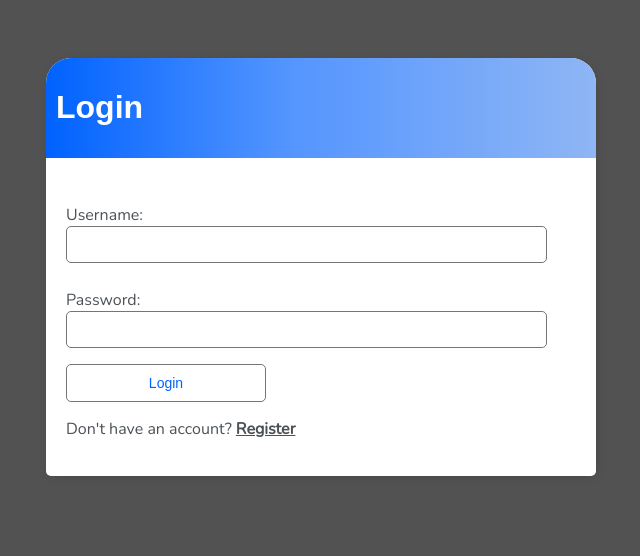
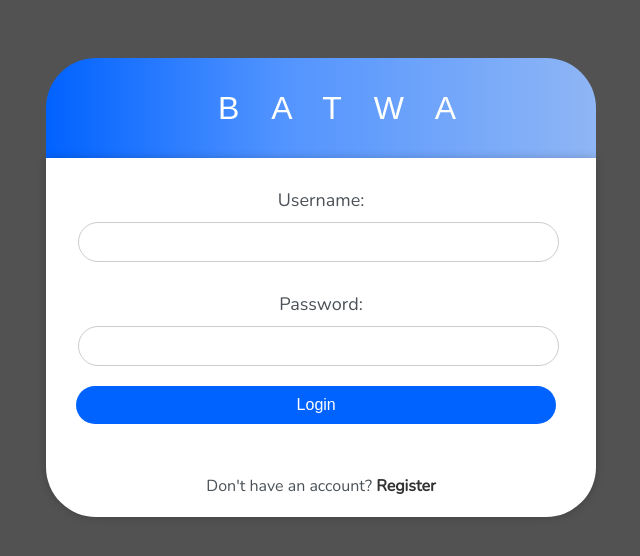
Before and after one commit to batwa-org/batwa, a Django app: page /login/ in a window 1280 px wide. Shown: the top 556 px of the page, without its empty margins (319-959 px from the left). Run offline with Django 3.2, Linux system fonts and the light colour scheme.

Commit message:
Update login.html

```diff
--- a/base/templates/base/login.html
+++ b/base/templates/base/login.html
@@ -1,8 +1,115 @@
 {% extends 'base/main.html' %}
 {% block content %}
 
+<style>
+/* Header bar */
+
+body {
+    background-color: #525252;
+}
+
+.container{
+    background-color: #7a7a7a;
+    max-height: 0;
+
+}
+
+.header-bar {
+    background:  linear-gradient(90deg, #0062FF 0%, #5294ff 43%, #8fb6f5 100%);
+    color: #fff;
+    display: flex;
+    align-items: center;
+    justify-content: center;
+    height: 80px;
+    border-radius: 50px 50px 0px 0px;
+
+
+  }
+
+  .header-bar h1 {
+    margin: 0;
+    font-size: 32px;
+    letter-spacing: 2rem;
+    padding-left: 2em;
+    font-weight: lighter;
+
+  }
+
+  /* Card body */
+  .card-body {
+    background-color: #fff;
+    margin: 50px auto;
+    margin-top: 0px;
+    max-width: 550px;
+    box-shadow: 0px 0px 10px rgba(0, 0, 0, 0.2);
+    border-radius: 0px 0px 50px 50px;
+
+
+  }
+
+  .card-body form {
+    display: flex;
+    flex-direction: column;
+  }
+
+  .card-body label {
+    font-size: 18px;
+    margin-bottom: 10px;
+  }
+
+  .card-body input[type="text"], .card-body input[type="password"] {
+    padding: 10px;
+    border: 1px solid #ccc;
+    border-radius: 50px;
+    font-size: 16px;
+    margin-bottom: 20px;
+
+  }
+
+  .card-body input[type="submit"] {
+    background-color: #333;
+    color: #fff;
+    padding: 10px;
+    border: none;
+    font-size: 16px;
+    cursor: pointer;
+    transition: background-color 0.2s ease-in-out;
+    justify-content: center;
+    align-items: center;
+    background: #0062FF;
+    border-radius: 50px;
+    margin-bottom: 10%;
+    margin-left: 2%;
+    margin-right: 2%;
+    max-width: 480px;
+    width: 480px;
+  }
+
+  .card-body input[type="submit"]:hover {
+    background-color: #555;
+  }
+
+  .card-body p {
+    margin: 0px;
+    font-size: 16px;
+    text-align: center;
+  }
+
+  .card-body a {
+    color: #333;
+    font-weight: bold;
+    text-decoration: none;
+  }
+
+  .card-body a:hover {
+    text-decoration: underline;
+  }
+
+
+</style>
+
 <div class="header-bar">
-    <h1>Login</h1>
+    <h1>BATWA</h1>
 </div>
 
 <div class="card-body">
```
